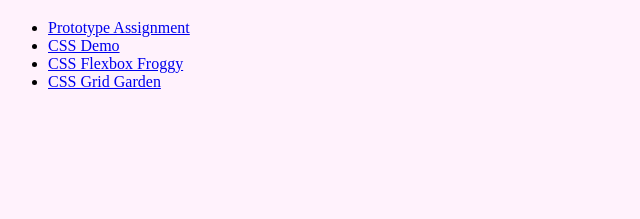
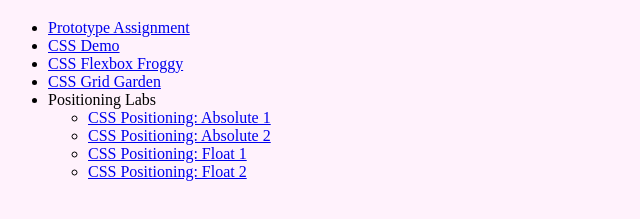
Before and after one commit to AllisonB3130/ifsc-1310, a plain HTML site: page index.html in a window 1280 px wide. Shown: the part 61-280 px from the top of the page, without its empty margins (0-640 px from the left). Drawn offline with Linux system fonts and the light colour scheme.

Commit message:
added positioning labs

```diff
--- a/index.html
+++ b/index.html
@@ -20,6 +20,13 @@
         <li><a href="css-demo/index.html">CSS Demo</a></li>
         <li><a href="assets/img/Flexbox Froggy.png">CSS Flexbox Froggy</a></li>
         <li><a href="assets/img/Grid Garden.png">CSS Grid Garden</a></li>
+        <li>Positioning Labs</li>
+        <ul>
+          <li><a href="css-positioning-lab/absolute-1.html">CSS Positioning: Absolute 1</a></li>
+          <li><a href="css-positioning-lab/absolute-2.html">CSS Positioning: Absolute 2</a></li>
+          <li><a href="css-positioning-lab/float-1.html">CSS Positioning: Float 1</a></li>
+          <li><a href="css-positioning-lab/float-2.html">CSS Positioning: Float 2</a></li>
+        </ul>
 
     </ul>
   </nav>
```
Also changed, not shown: css-positioning-lab/absolute-1.html (added), css-positioning-lab/absolute-2.html (added), css-positioning-lab/float-1.html (added), css-positioning-lab/float-2.html (added).
